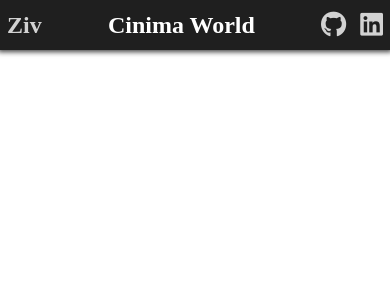
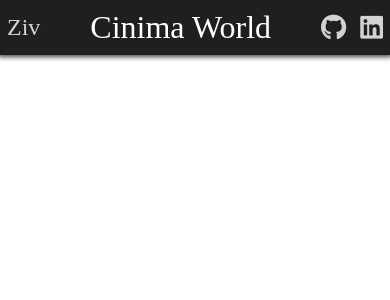
Before and after one commit to zivmorad/Movie-Search, a React (Create React App) app: page / in a window 390 px wide. Shown: the top 300 px of the page. Built offline with nearby package versions, Linux system fonts and the light colour scheme.

Commit message:
fix navbar

```diff
--- a/src/components/App.js
+++ b/src/components/App.js
@@ -1,10 +1,17 @@
 import React from 'react'
 import Navbar from './Navbar/Navbar'
+import {BrowserRouter,Route} from 'react-router-dom'
 
 const App=()=>{
     return(
          <div>
-             <Navbar/>
+             <BrowserRouter>
+                <div>
+                    <Navbar/>
+                    <Route path='/' exact={'#'}/>
+                    <Route path='/currentVideo' exact={'#'}/>
+                </div>
+             </BrowserRouter>
          </div>
     )
 }
--- a/src/components/Navbar/Navbar.css
+++ b/src/components/Navbar/Navbar.css
@@ -4,13 +4,21 @@
     left: 0;
     width: 100%;
     background-color: rgb(31, 31, 31);
-    height: 50px;
+    height: 55px;
     box-shadow: 0 0 5px 2px rgb(66, 66, 66);
     display: flex;
     justify-content: space-between;
     color: white;
     align-items: center;
     cursor: pointer;
+}
+.nav-title,.logo{
+    text-decoration: none;
+    color: white;
+    font-size: 40px;
+}
+.logo{
+    font-size: 30px;
 }
 
 .nav-icons-warp i,.logo{
@@ -23,7 +31,10 @@
     opacity: 1;
 }
 @media(max-width: 420px){
-    .logo,.nav-title{
+    .nav-title{
+        font-size: xx-large;
+    }
+    .logo{
         font-size: x-large;
     }
     .nav-icons-warp{
--- a/src/components/Navbar/Navbar.js
+++ b/src/components/Navbar/Navbar.js
@@ -1,13 +1,14 @@
 import React from 'react'
 import './Navbar.css'
+import { Link } from 'react-router-dom'
 const Navbar=()=>{
     return(
         <div className='nav-container'>
-            <h3 className='logo'>Ziv</h3>
-            <h1 className='nav-title'>Cinima World</h1>
+            <Link to='/' className='logo'>Ziv</Link>
+            <Link to='/' className='nav-title'>Cinima World</Link>
             <div className='nav-icons-warp'>
-                <i class="fab fa-github fa-2x"></i>
-                <i class="fab fa-linkedin fa-2x"></i>
+                <i className="fab fa-github fa-2x" onClick={()=>{window.open('https://github.com/zivmorad/movie-search')}}></i>
+                <i className="fab fa-linkedin fa-2x" onClick={()=>{window.open('https://www.linkedin.com/in/ziv-morad-216a6a18a/')}}></i>
             </div>
         </div>)
 }
```
